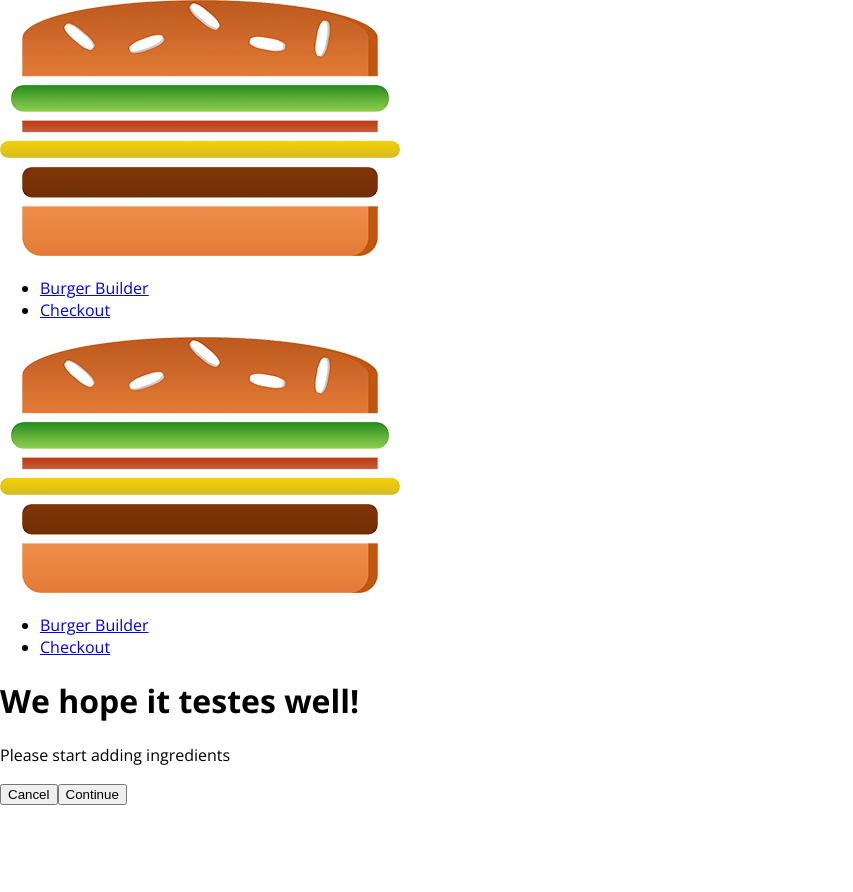
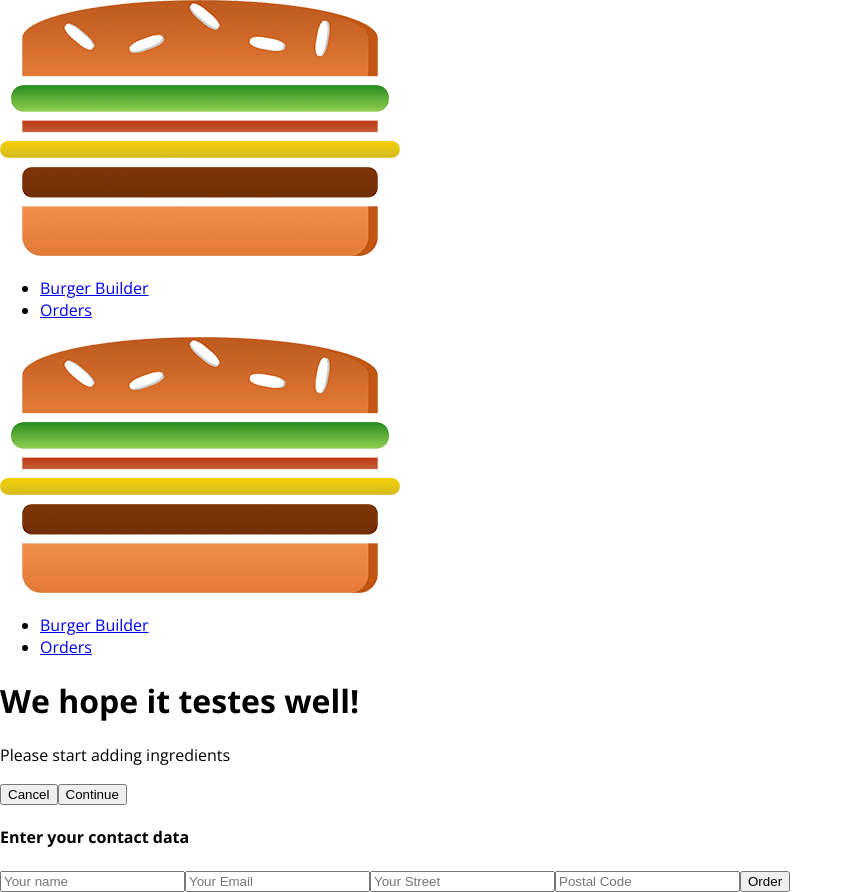
Before and after one commit to akramou01-dev/BurgerBuilder, a React app: page /checkout in a window 1280 px wide. Both pictures are taken after a click on the button "Continue". Shown: the whole page, without its empty margins (0-853 px from the left). Before the commit the page ends 805 px from the top, so only its background shows below. Built offline with nearby package versions, Linux system fonts and the light colour scheme.

Commit message:
Adding orders page and route

```diff
--- a/src/App.js
+++ b/src/App.js
@@ -2,6 +2,7 @@
 import Layout from "./hoc/Layout/Layout";
 import BurgerBuilder from "../src/containers/BurgerBuilder/BurgerBuilder";
 import Checkout from "./containers/Checkout/Checkout";
+import Orders from "./containers/Orders/Orders"
 import { Route, Switch } from "react-router-dom";
 
 class App extends Component {
@@ -11,6 +12,7 @@
         <Layout>
           <Switch>
             <Route path="/checkout" component={Checkout} />
+            <Route path="/orders" exact component={Orders} />
             <Route path="/" exact component={BurgerBuilder} />
           </Switch>
         </Layout>
--- a/src/components/Navigation/NavigationItems/NavigationItem/NavigationItem.js
+++ b/src/components/Navigation/NavigationItems/NavigationItem/NavigationItem.js
@@ -1,10 +1,11 @@
 import React from "react";
 import classes from "./NavigationItem.css";
+import { NavLink } from "react-router-dom";
 const navigationItem = (props) => (
   <li className={classes.NavigationItem}>
-    <a href={props.link} className={props.active ? classes.active : null}>
+    <NavLink exact to={props.link} activeClassName={classes.active}>
       {props.children}
-    </a>{" "}
+    </NavLink>{" "}
   </li>
 );
 export default navigationItem;
--- a/src/components/Navigation/NavigationItems/NavigationItems.js
+++ b/src/components/Navigation/NavigationItems/NavigationItems.js
@@ -3,10 +3,10 @@
 import classes from "./NavigationItems.css";
 const navigationitmes = (props) => (
   <ul className={classes.NavigationItems}>
-    <NavigationItem link="/" active>
+    <NavigationItem link="/" exact>
       Burger Builder
     </NavigationItem>
-    <NavigationItem link='/'>Checkout</NavigationItem>
+    <NavigationItem link="/Orders">Orders</NavigationItem>
   </ul>
 );
 
--- /dev/null
+++ b/src/components/Order/Order.css
@@ -0,0 +1,9 @@
+.Order {
+  width: 80%;
+  border: 1px solid #eee;
+  box-shadow: 0 2px 3px #ccc;
+  padding: 10px;
+  margin: 10px auto;
+  box-sizing: border-box;
+
+}
--- /dev/null
+++ b/src/components/Order/Order.js
@@ -0,0 +1,36 @@
+import React from "react";
+import classes from "./Order.css";
+const order = (props) => {
+  const ingredients = [];
+  for (let ingredient_name in props.ingredients) {
+    ingredients.push({
+      name: ingredient_name,
+      amout: props.ingredients[ingredient_name],
+    });
+  }
+  const ingredient_output = ingredients.map((ig) => {
+    return (
+      <span
+        key={ig.name}
+        style={{
+          textTransform: "capitalize",
+          display: "inline-block",
+          margin: "0 8px ",
+          border: "1px solid #ccc",
+          padding: "5px",
+        }}
+      >
+        {ig.name} ({ig.amout}){" "}
+      </span>
+    );
+  });
+  return (
+    <div className={classes.Order}>
+      <p>Ingredients: {ingredient_output} </p>
+      <p>
+        Price <strong> {Number.parseFloat(props.price).toFixed(2)} </strong>(1){" "}
+      </p>
+    </div>
+  );
+};
+export default order;
--- a/src/containers/BurgerBuilder/BurgerBuilder.js
+++ b/src/containers/BurgerBuilder/BurgerBuilder.js
@@ -83,30 +83,6 @@
     this.setState({ purshasing: false });
   };
   purshas_continue_handler = () => {
-    // this.setState({ loading: true });
-    // const order = {
-    //   ingredients: this.state.ingredients,
-    //   price: this.state.total_price,
-    //   customer: {
-    //     name: "akramou",
-    //     address: {
-    //       street: "merabet ahmed Street",
-    //       numero: 19,
-    //       Pays: "Algerie",
-    //     },
-    //     email: "test@test.com",
-    //   },
-    //   delivery_method: "fastest",
-    // };
-    // axios
-    //   .post("/orders.json", order)
-    //   .then((res) => {
-    //     this.setState({ loading: false, purshasing: false });
-    //   })
-    //   .catch((err) => {
-    //     this.setState({ loading: false, purshasing: false });
-    //   });
-
     const query_params = [];
     for (let i in this.state.ingredients) {
       query_params.push(
@@ -115,6 +91,7 @@
           encodeURIComponent(this.state.ingredients[i])
       );
     }
+    query_params.push("price=" + this.state.total_price);
     const query_string = query_params.join("&");
     this.props.history.push({
       pathname: "/checkout",
--- a/src/containers/Checkout/Checkout.js
+++ b/src/containers/Checkout/Checkout.js
@@ -1,21 +1,29 @@
 import React, { Component } from "react";
 import CheckoutSummary from "../../components/Order/ChekoutSummary/CheckoutSummary";
+import { Route } from "react-router-dom";
+import ContactData from "./ContactData/ContactData";
 class Checkout extends Component {
   state = {
     ingredients: {
-      salad: 1,
-      meat: 1,
-      bacon: 1,
-      cheese: 1,
+      salad: 0,
+      meat: 0,
+      bacon: 0,
+      cheese: 0,
     },
+    total_price: 0,
   };
-  componentDidMount() {
+  componentWillMount() {
     const query = new URLSearchParams(this.props.location.search);
     const ingredients = {};
+    let total_price;
     for (let param of query.entries()) {
-      ingredients[param[0]] = +param[1];
+      if (param[0] === "price") {
+        total_price = param[1];
+      } else {
+        ingredients[param[0]] = +param[1];
+      }
     }
-    this.setState({ ingredients: ingredients });
+    this.setState({ ingredients: ingredients, total_price: total_price });
   }
   checkout_canceled = () => {
     // for going back to our last page
@@ -25,6 +33,7 @@
     this.props.history.replace("/checkout/contact-data");
   };
   render() {
+    console.log(this.state.ingredients);
     return (
       <div>
         <CheckoutSummary
@@ -32,6 +41,16 @@
           checkout_canceled={this.checkout_canceled}
           checkout_continued={this.checkout_continued}
         />
+        <Route
+          path={this.props.match.url + "/contact-data"}
+          render={(props) => (
+            <ContactData
+              {...props}
+              ingredients={this.state.ingredients}
+              total_price={this.state.total_price}
+            />
+          )}
+        />
       </div>
     );
   }
--- /dev/null
+++ b/src/containers/Checkout/ContactData/ContactData.css
@@ -0,0 +1,19 @@
+.ContactData {
+  margin: 20px auto;
+  width: 80%;
+  text-align: center;
+  box-shadow: 0 2px 3px #ccc;
+  border: 1px solid #eee;
+  padding: 10px;
+  box-sizing: border-box;
+}
+
+.ContactData input {
+  display: block;
+}
+
+@media (min-width: 6001px) {
+  .ContactData {
+    width: 500px;
+  }
+}
--- /dev/null
+++ b/src/containers/Checkout/ContactData/ContactData.js
@@ -0,0 +1,69 @@
+import React, { Component } from "react";
+import Button from "../../../components/UI/Button/Button";
+import classes from "./ContactData.css";
+import axios from "../../../axios-orders";
+import Spinner from "../../../components/UI/Spinner/Spinner";
+class ContactData extends Component {
+  state = {
+    username: "",
+    email: "",
+    address: {
+      street: "",
+      postalCode: "",
+    },
+    loading: false,
+  };
+
+  order_handler = (event) => {
+    event.preventDefault();
+    this.setState({ loading: true });
+    const order = {
+      ingredients: this.props.ingredients,
+      price: this.props.total_price,
+      customer: {
+        name: "akramou",
+        address: {
+          street: "merabet ahmed Street",
+          numero: 19,
+          Pays: "Algerie",
+        },
+        email: "test@test.com",
+      },
+      delivery_method: "fastest",
+    };
+    axios
+      .post("/orders.json", order)
+      .then((res) => {
+        this.setState({ loading: false });
+        this.props.history.push("/");
+      })
+      .catch((err) => {
+        alert(err.message);
+        this.setState({ loading: false });
+      });
+  };
+  render() {
+    let form = (
+      <form>
+        <input type="text" name="name" placeholder="Your name"></input>
+        <input type="email" name="email" placeholder="Your Email"></input>
+        <input type="text" name="street" placeholder="Your Street"></input>
+        <input type="text" name="postal_code" placeholder="Postal Code"></input>
+        <Button btn_type="Success" clicked={this.order_handler}>
+          Order
+        </Button>
+      </form>
+    );
+    if (this.state.loading) {
+      form = <Spinner />;
+    }
+    return (
+      <div className={classes.ContactData}>
+        <h4>Enter your contact data</h4>
+        {form}
+      </div>
+    );
+  }
+}
+
+export default ContactData;
--- /dev/null
+++ b/src/containers/Orders/Orders.js
@@ -0,0 +1,50 @@
+import React, { Component } from "react";
+import Order from "../../components/Order/Order";
+import axios from "../../axios-orders";
+import withErrorHandler from "../../hoc/WithErrorHandler/WithErrorHandler";
+import Spinner from "../../components/UI/Spinner/Spinner";
+class Orders extends Component {
+  state = {
+    orders: [],
+    loading: true,
+  };
+  componentDidMount() {
+    axios
+      .get("/orders.json")
+      .then((res) => {
+        const fetched_orders = [];
+        for (let key in res.data) {
+          fetched_orders.push({
+            id: key,
+            ...res.data[key],
+          });
+        }
+        this.setState({
+          loading: false,
+          orders: fetched_orders,
+        });
+      })
+      .catch((err) => {
+        console.log(err.message);
+        this.setState({
+          loading: false,
+        });
+      });
+  }
+  render() {
+    let orders = this.state.orders.map((order) => (
+      <Order
+        ingredients={order.ingredients}
+        price={order.price}
+        key={order.id}
+      />
+    ));
+    if (this.state.loading) {
+      orders = <Spinner />;
+    }
+
+    return <div>{orders}</div>;
+  }
+}
+
+export default withErrorHandler(Orders, axios);
```
